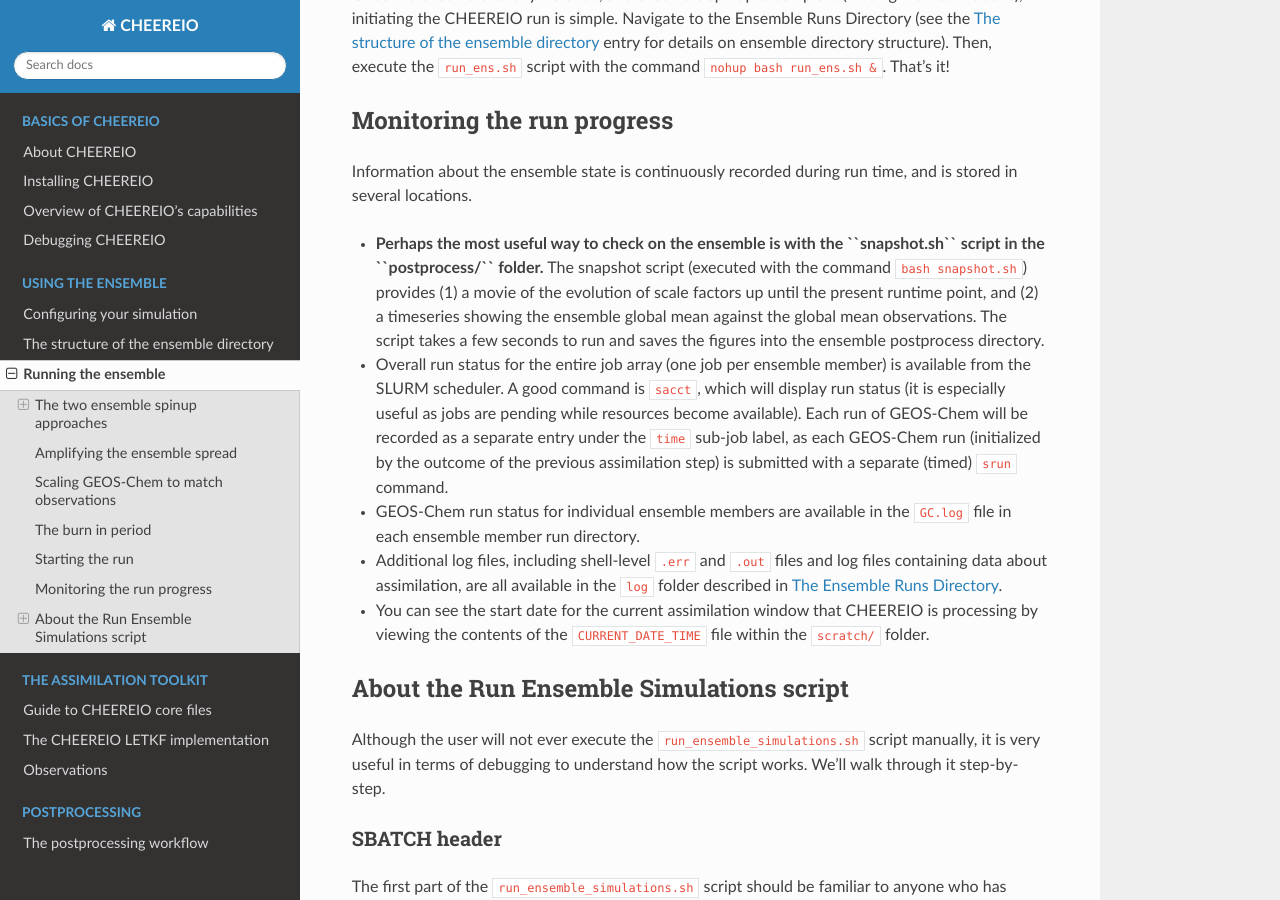
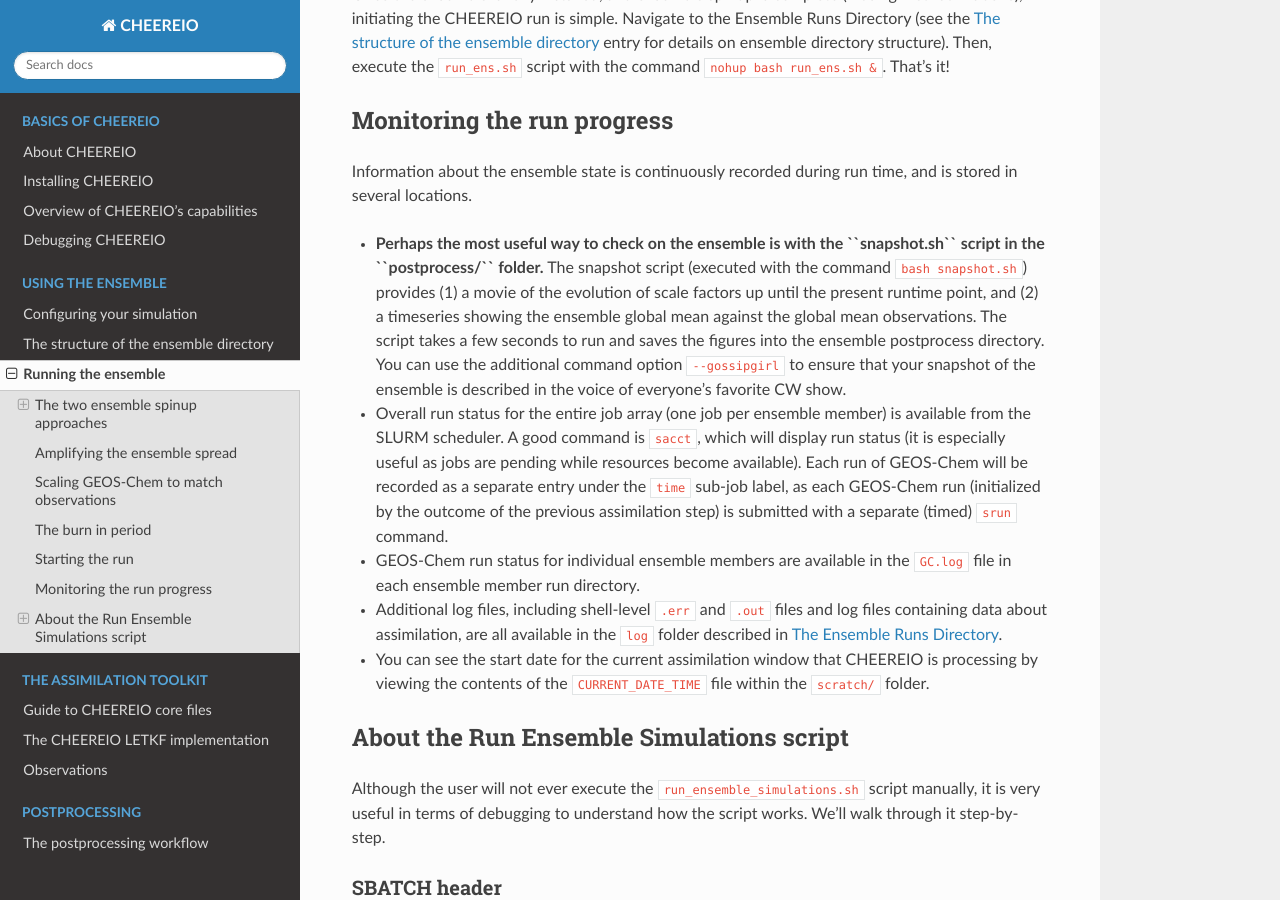
Before and after one commit to drewpendergrass/CHEEREIO, a Sphinx documentation site: the page built from docs/Running-the-ensemble.rst, in a window 1280 px wide and 900 px high, scrolled down 5093 px. Built offline with Sphinx 7.4.7 and the Read the Docs theme 2.0.0, drawn with Linux system fonts in a browser that asks for light colours.

Commit message:
describe snapshot

```diff
--- a/docs/Running-the-ensemble.rst
+++ b/docs/Running-the-ensemble.rst
@@ -85,7 +85,7 @@
 
 Information about the ensemble state is continuously recorded during run time, and is stored in several locations.
 
-* **Perhaps the most useful way to check on the ensemble is with the ``snapshot.sh`` script in the ``postprocess/`` folder.** The snapshot script (executed with the command ``bash snapshot.sh``) provides (1) a movie of the evolution of scale factors up until the present runtime point, and (2) a timeseries showing the ensemble global mean against the global mean observations. The script takes a few seconds to run and saves the figures into the ensemble postprocess directory.
+* **Perhaps the most useful way to check on the ensemble is with the ``snapshot.sh`` script in the ``postprocess/`` folder.** The snapshot script (executed with the command ``bash snapshot.sh``) provides (1) a movie of the evolution of scale factors up until the present runtime point, and (2) a timeseries showing the ensemble global mean against the global mean observations. The script takes a few seconds to run and saves the figures into the ensemble postprocess directory. You can use the additional command option ``--gossipgirl`` to ensure that your snapshot of the ensemble is described in the voice of everyone's favorite CW show.
 * Overall run status for the entire job array (one job per ensemble member) is available from the SLURM scheduler. A good command is ``sacct``, which will display run status (it is especially useful as jobs are pending while resources become available). Each run of GEOS-Chem will be recorded as a separate entry under the ``time`` sub-job label, as each GEOS-Chem run (initialized by the outcome of the previous assimilation step) is submitted with a separate (timed) ``srun`` command.
 * GEOS-Chem run status for individual ensemble members are available in the ``GC.log`` file in each ensemble member run directory.
 * Additional log files, including shell-level ``.err`` and ``.out`` files and log files containing data about assimilation, are all available in the ``log`` folder described in :ref:`Ensemble Runs`.
```
